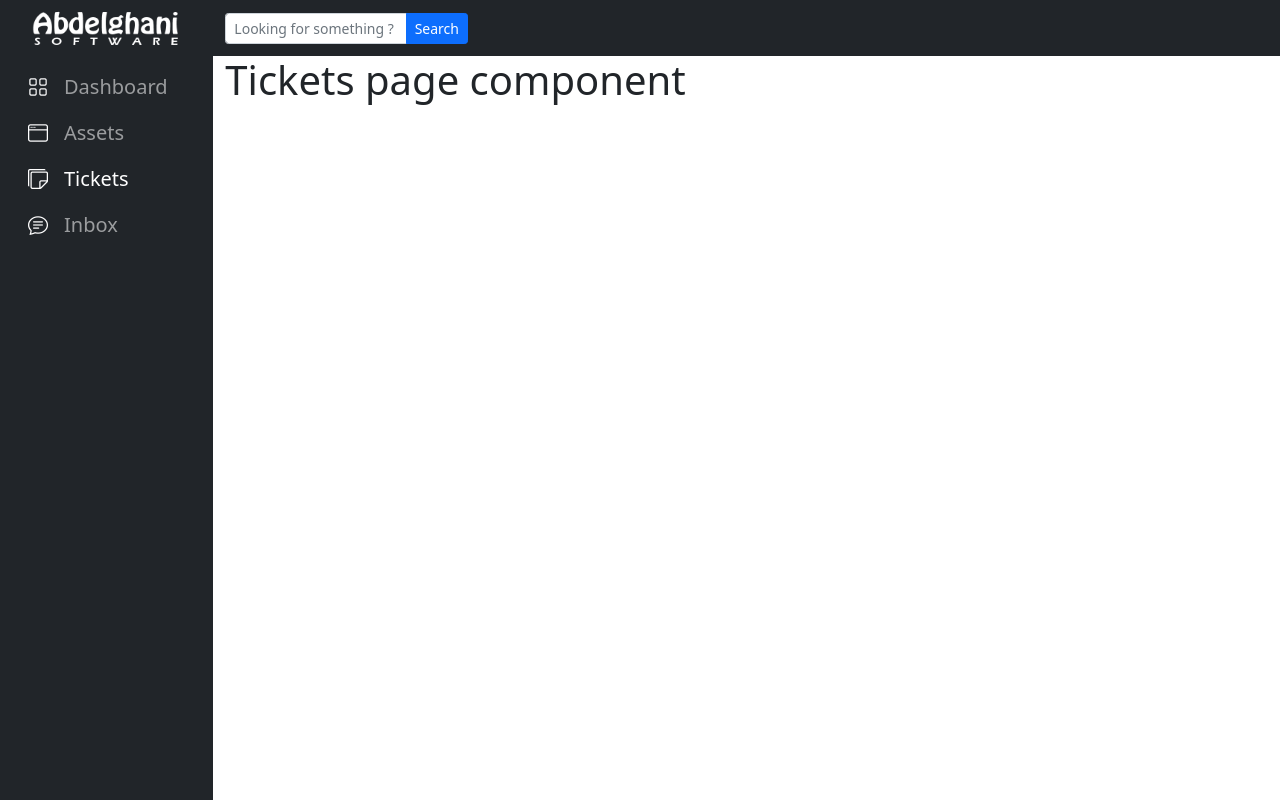
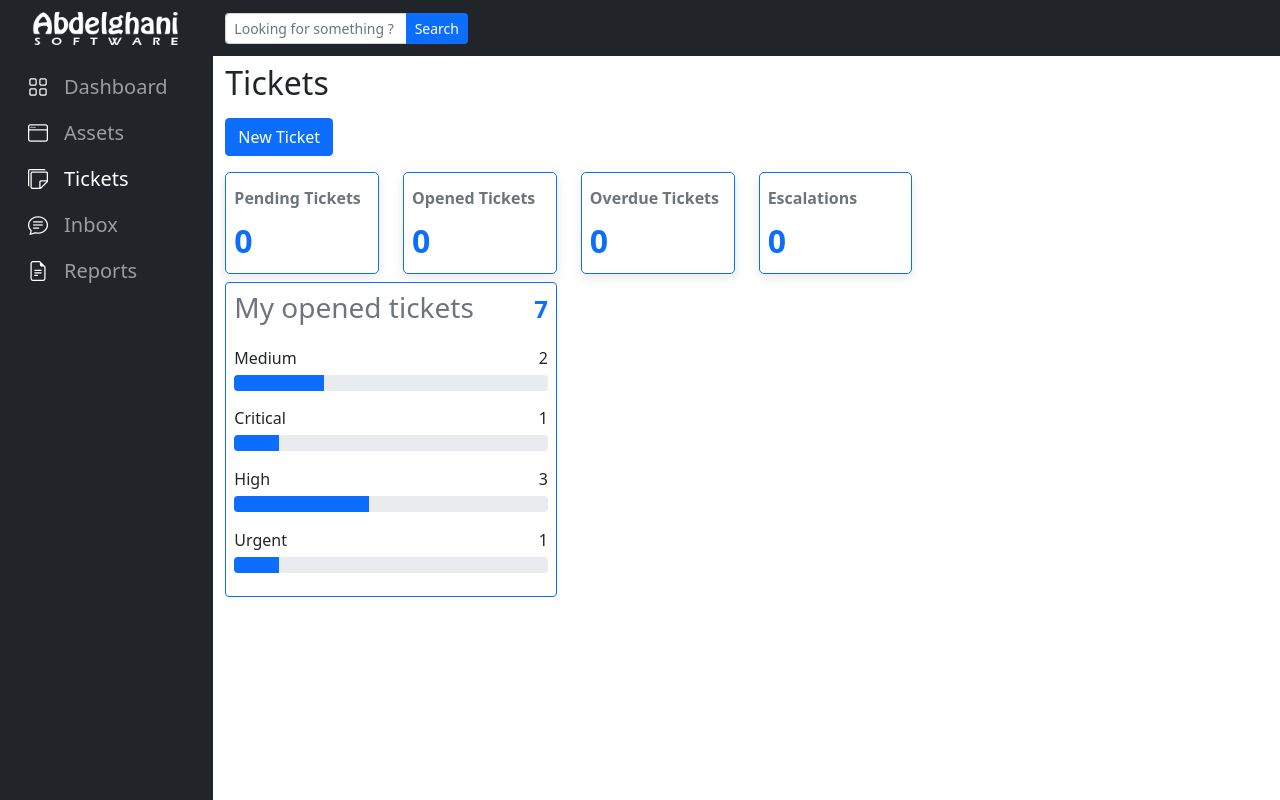
Before and after one commit to Abdelghani-Adel/I.T_Manager, a React (Create React App) app: page /tickets in a window 1280 px wide. Built offline with nearby package versions, Linux system fonts and the light colour scheme.

Commit message:
added TicketsSummary and MyTickets

```diff
--- a/src/Components/Sidebar/SideNav/SideNav.js
+++ b/src/Components/Sidebar/SideNav/SideNav.js
@@ -8,6 +8,7 @@ const SideNav = () => {
         <SideNavItem path="/assets" title="Assets" icon="window" />
         <SideNavItem path="/tickets" title="Tickets" icon="stickies" />
         <SideNavItem path="/inbox" title="Inbox" icon="chat-text" />
+        <SideNavItem path="/reports" title="Reports" icon="file-earmark-text" />
       </ul>
     </nav>
   );
--- /dev/null
+++ b/src/Components/UI/ProgressBar/ProgressBar.js
@@ -0,0 +1,21 @@
+import classes from "./ProgressBar.module.css";
+
+const ProgressBar = (props) => {
+  return (
+    <div className={`${props.className} ${classes.wrapper}`}>
+      <div className="d-flex justify-content-between">
+        <p className={classes.title}>{props.title}</p>
+        <p className={classes.number}>{props.number}</p>
+      </div>
+      <div className="progress">
+        <div
+          className="progress-bar"
+          role="progressbar"
+          style={{ width: `${props.width}%` }}
+        ></div>
+      </div>
+    </div>
+  );
+};
+
+export default ProgressBar;
--- /dev/null
+++ b/src/Components/UI/ProgressBar/ProgressBar.module.css
@@ -0,0 +1,9 @@
+.wrapper {
+  margin: 1% 0 5%;
+}
+
+.title,
+.number {
+  margin: 0;
+  margin-bottom: 5px;
+}
--- /dev/null
+++ b/src/Pages/TicketsPage/TicketsDashboard/MyTickets/MyTickets.js
@@ -0,0 +1,24 @@
+import classes from "./MyTickets.module.css";
+import ProgressBar from "../../../../Components/UI/ProgressBar/ProgressBar";
+
+const MyTickets = (props) => {
+  const quantity = 7;
+  const width = (2 / 3) * 100;
+  return (
+    <div className={props.className}>
+      <div className={`${classes.wrapper} p-2 border border-primary rounded`}>
+        <div className="d-flex justify-content-between">
+          <h3 className="text-secondary">My opened tickets</h3>
+          <p className="fw-bold text-primary fs-4">{quantity}</p>
+        </div>
+
+        <ProgressBar title="Medium" number={2} width={(2 / quantity) * 100} />
+        <ProgressBar title="Critical" number={1} width={(1 / quantity) * 100} />
+        <ProgressBar title="High" number={3} width={(3 / quantity) * 100} />
+        <ProgressBar title="Urgent" number={1} width={(1 / quantity) * 100} />
+      </div>
+    </div>
+  );
+};
+
+export default MyTickets;
--- /dev/null
+++ b/src/Pages/TicketsPage/TicketsDashboard/MyTickets/MyTickets.module.css
@@ -0,0 +1,2 @@
+.wrapper {
+}
--- /dev/null
+++ b/src/Pages/TicketsPage/TicketsDashboard/TicketsSummary/TicketsSummary.js
@@ -0,0 +1,36 @@
+import TicketsSummaryCard from "../TicketsSummaryCard";
+
+const TicketsSummary = (props) => {
+  return (
+    <div className={props.className}>
+      <div className="row">
+        <TicketsSummaryCard
+          className="col-2"
+          title="Pending Tickets"
+          tickets={[]}
+          path="pending"
+        />
+        <TicketsSummaryCard
+          className="col-2"
+          title="Opened Tickets"
+          tickets={[]}
+          path="opened"
+        />
+        <TicketsSummaryCard
+          className="col-2"
+          title="Overdue Tickets"
+          tickets={[]}
+          path="overdue"
+        />
+        <TicketsSummaryCard
+          className="col-2"
+          title="Escalations"
+          tickets={[]}
+          path="escalations"
+        />
+      </div>
+    </div>
+  );
+};
+
+export default TicketsSummary;
--- /dev/null
+++ b/src/Pages/TicketsPage/TicketsDashboard/TicketsSummaryCard.js
@@ -0,0 +1,19 @@
+import { useHistory } from "react-router-dom";
+import classes from "./TicketsSummaryCard.module.css";
+
+const TicketsSummaryCard = (props) => {
+  const history = useHistory();
+  const clickHandler = (e) => {
+    history.push(`/tickets/${props.path}`);
+  };
+  return (
+    <div className={`${props.className}`} onClick={clickHandler}>
+      <div className={`${classes.wrapper} border border-primary`}>
+        <h6 className="fs-6 fw-bold text-secondary">{props.title}</h6>
+        <p className="fs-2 m-0 fw-bold text-primary">{props.tickets.length}</p>
+      </div>
+    </div>
+  );
+};
+
+export default TicketsSummaryCard;
--- /dev/null
+++ b/src/Pages/TicketsPage/TicketsDashboard/TicketsSummaryCard.module.css
@@ -0,0 +1,13 @@
+.wrapper {
+  padding: 1em 0.5em 0.5em;
+  border: 1px solid #e5e6e7;
+  border-radius: 5px;
+  box-shadow: 0 4px 12px rgb(0 0 0 / 9%);
+  cursor: pointer;
+}
+.wrapper:hover {
+  transform: scale(1.03);
+  box-shadow: 0 16px 20px rgb(0 0 0 / 6%);
+  border-color: #d3d4d6;
+  cursor: pointer;
+}
--- a/src/Pages/TicketsPage/TicketsPage.js
+++ b/src/Pages/TicketsPage/TicketsPage.js
@@ -1,5 +1,20 @@
+import MyTickets from "./TicketsDashboard/MyTickets/MyTickets";
+import TicketsSummary from "./TicketsDashboard/TicketsSummary/TicketsSummary";
+
 const TicketsPage = (props) => {
-  return <h1>Tickets page component</h1>;
+  return (
+    <div className="row">
+      <h2 className="my-2">Tickets</h2>
+      <div className="actions my-2">
+        <button className="btn btn-primary" role="button">
+          New Ticket
+        </button>
+      </div>
+
+      <TicketsSummary className="col-12 my-2" />
+      <MyTickets className="col-4" />
+    </div>
+  );
 };
 
 export default TicketsPage;
--- a/src/Routes/Routes.js
+++ b/src/Routes/Routes.js
@@ -31,7 +31,7 @@ const ROUTES = [
         path: "/tickets",
         key: "tickets-page",
         exact: true,
-        component: () => <h1>Tickets Page</h1>,
+        component: () => <Redirect to="/tickets/dashboard" />,
       },
     ],
   },
```
